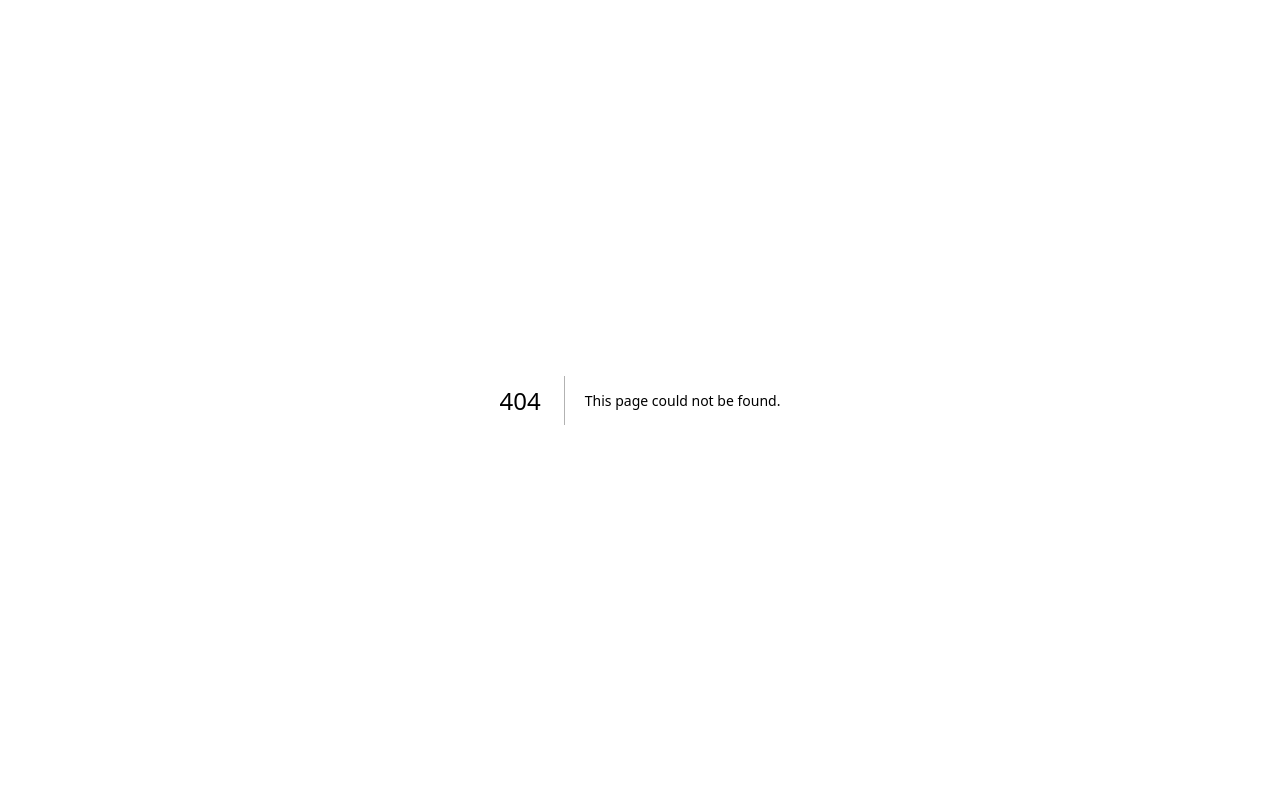
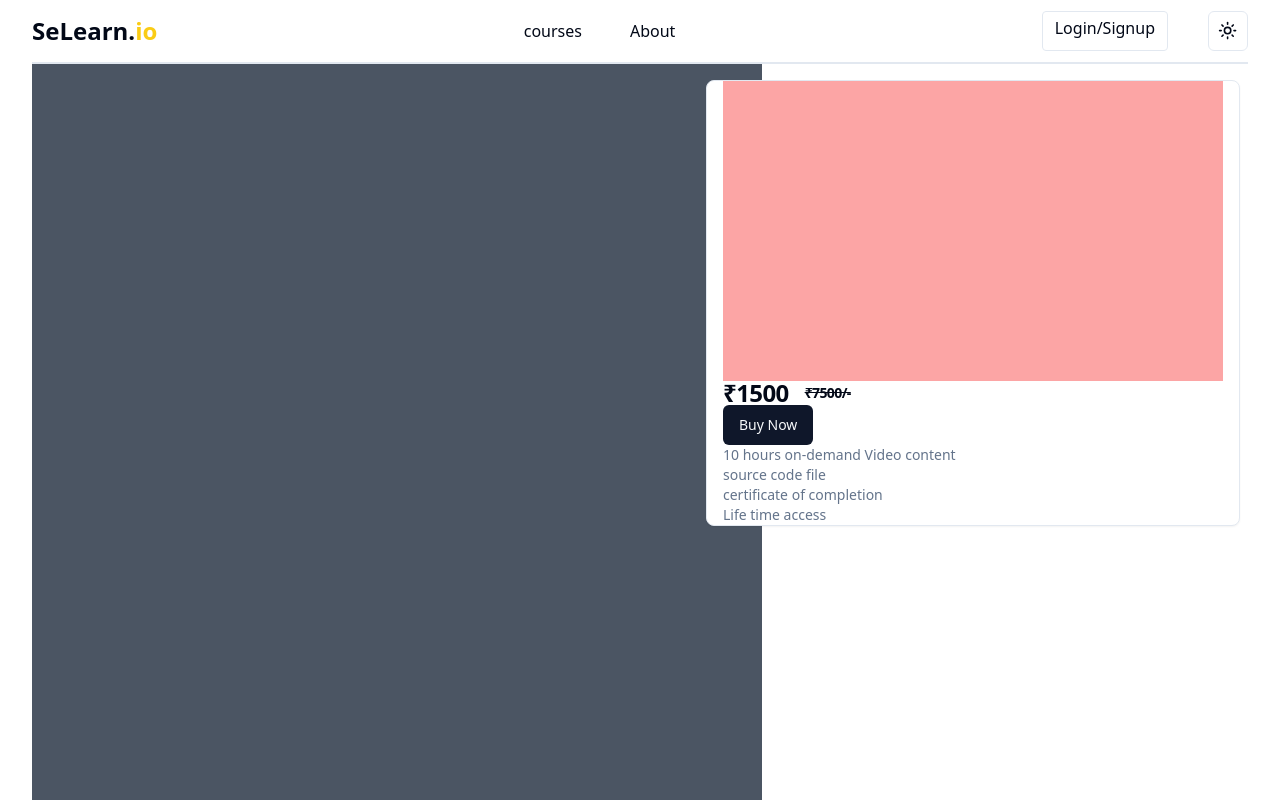
Before and after one commit to NasikhCL/Learning-management-system, a Next.js app in the folder client/: page /course/123 in a window 1280 px wide. Before the commit this address had no page. Shown: the top 800 px of the page. Built offline with nearby package versions, Linux system fonts and the light colour scheme.

Commit message:
working on course details page

```diff
--- /dev/null
+++ b/client/src/app/course/[courseId]/page.tsx
@@ -0,0 +1,57 @@
+import { Button } from '@/components/ui/button'
+import { Card, CardDescription, CardTitle } from '@/components/ui/card'
+import React,{FC} from 'react'
+
+type Props = {}
+
+const courseDetails = (props: Props) => {
+  return (
+    <div>
+      <section className='md:w-[60%] bg-gray-600 h-[1000px]'>
+
+      </section>
+      <Card className='fixed  top-20 right-10 px-4'>
+        <div className='md:w-[500px] h-[300px] bg-red-300'>
+        </div>
+        <CardTitle className='flex items-center gap-4'><span>₹1500</span><span className='text-sm line-through'>₹7500/-</span></CardTitle>
+        <Button>Buy Now</Button>
+        <CardDescription className='list-disc'>
+          <ul >
+            <li>10 hours on-demand Video content</li>
+            <li>source code file</li>
+            <li>certificate of completion</li>
+            <li>Life time access</li>
+          </ul>
+        </CardDescription>
+      </Card>
+    </div>
+  )
+}
+
+export default courseDetails
+// {
+//     "success": true,
+//     "course": {
+//         "thumbnail": {
+//             "public_id": "courses/jhf4tkxmienipxww2kia",
+//             "url": "https://res.cloudinary.com/dwhsngchk/image/upload/v1702303875/courses/jhf4tkxmienipxww2kia.jpg"
+//         },
+//         "_id": "657704c236564fff69ed7600",
+//         "title": "Data Science",
+//         "description": "this is a full stack course where you will be learing MERN stack with Typescript",
+//         "instructor": "sudanshu",
+//         "videos": [
+//             {
+//                 "videoNumber": 1,
+//                 "title": "html and css",
+//                 "duration": 120,
+//                 "_id": "657718850b285a370b4abb78"
+//             }
+//         ],
+//         "price": 7500,
+//         "offerPrice": 500,
+//         "createdAt": "2023-12-11T12:46:58.944Z",
+//         "updatedAt": "2023-12-11T14:11:17.068Z",
+//         "__v": 0
+//     }
+// }
--- a/client/src/app/layout.tsx
+++ b/client/src/app/layout.tsx
@@ -1,6 +1,7 @@
 import { ThemeProvider } from "@/components/theme-provider"
 import type { Metadata } from 'next'
 import './globals.css'
+import Header from "@/components/Header"
 
 
 export const metadata: Metadata = {
@@ -22,6 +23,7 @@ export default function RootLayout({
             enableSystem
             disableTransitionOnChange
           >
+            <Header />
             {children}
           </ThemeProvider>
         </body>
--- a/client/src/app/page.tsx
+++ b/client/src/app/page.tsx
@@ -5,8 +5,7 @@ import { Button } from '@/components/ui/button'
 export default function Home() {
   return (
   <>
-    <Header/>
-    <Hero />
+    {/* <Hero /> */}
     <section className='md:px-12 my-4'>
       <h1>Courses</h1>
       <div className='flex justify-center gap-4'>
```
